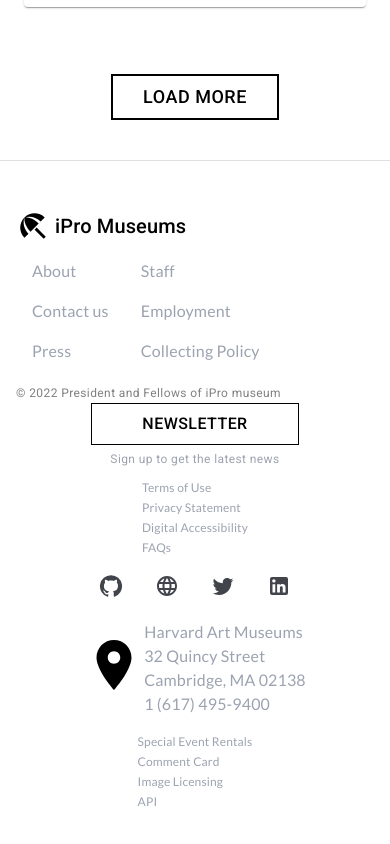
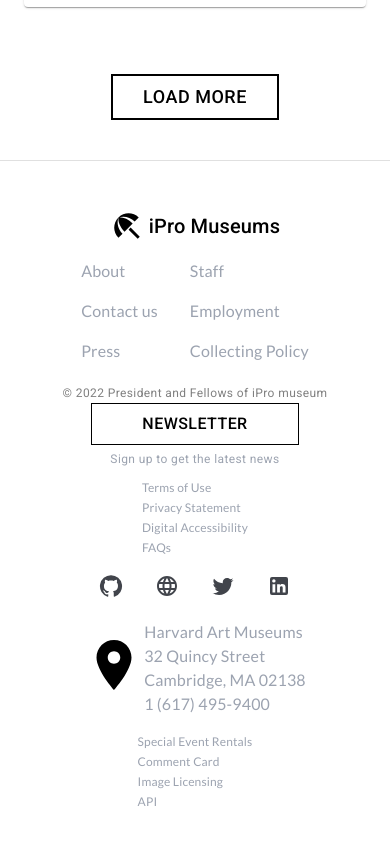
Before and after one commit to Azizkhuja/Exhibition, a React (Create React App) app: page / in a window 390 px wide. Shown: the part 10930-11774 px from the top of the page. Built offline with nearby package versions, Linux system fonts and the light colour scheme.

Commit message:
APP-04 Mobile view add marginbottom

```diff
--- a/src/components/Home/Footer/Footer.tsx
+++ b/src/components/Home/Footer/Footer.tsx
@@ -31,7 +31,14 @@ const Footer = () => {
     <Container sx={{ paddingTop: 6, paddingBottom: 3, color: "#9ca3b0" }}>
       <Grid container sx={{ alignItems: "center" }}>
         <Grid item xs={12} sm={4}>
-          <Grid container sx={{ flexDirection: "column" }}>
+          <Grid
+            container
+            sx={{
+              flexDirection: "column",
+              alignItems: "center",
+              marginBottom: belowXsSize ? null : 2,
+            }}
+          >
             <Grid item sx={{ color: "#000" }}>
               <Typography
                 variant="h6"
```
